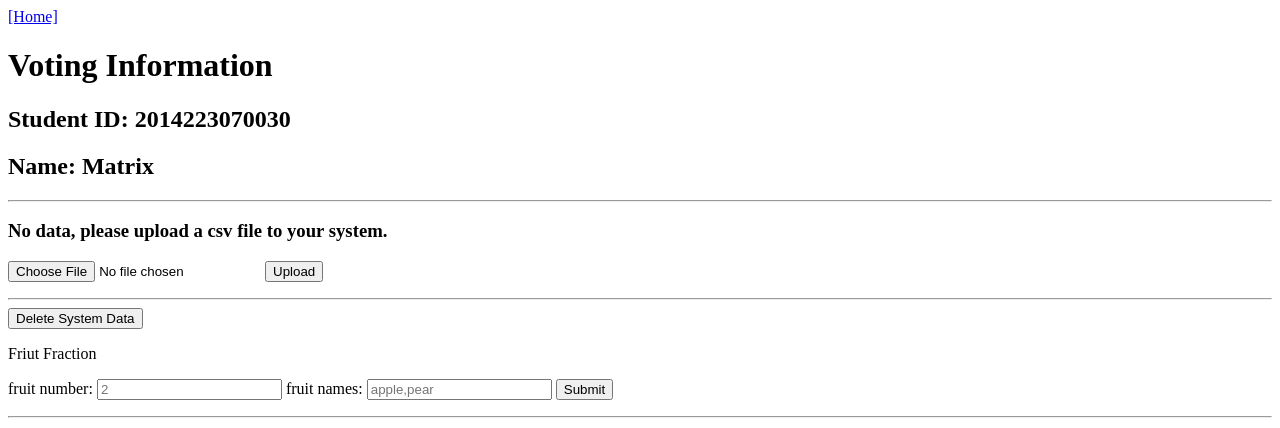
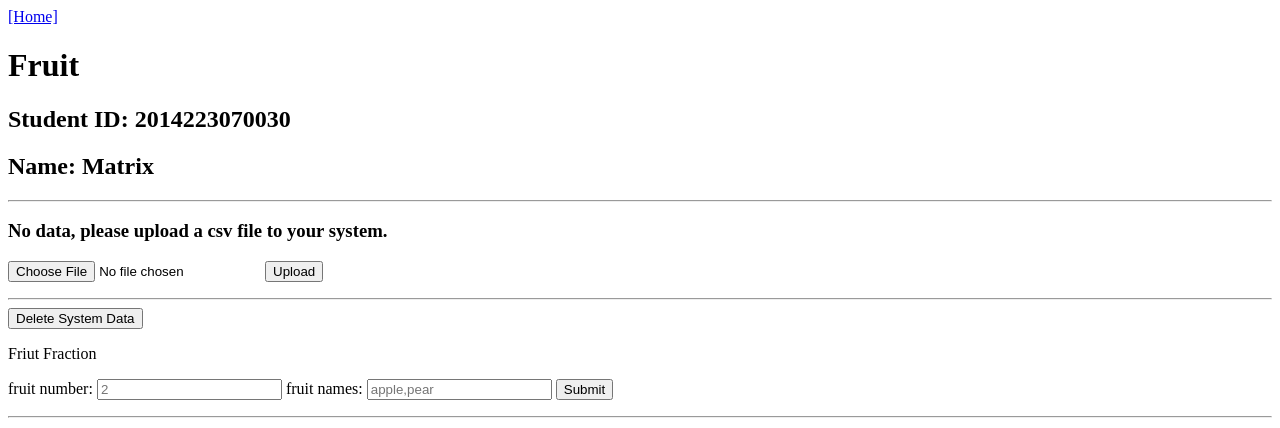
Before and after one commit to matrixback/exam, a Flask app: page / in a window 1280 px wide. Shown: the top 428 px of the page. Run offline with Flask 2, Linux system fonts and the light colour scheme; some libraries are stand-ins or nearby versions.

Commit message:
Update index.html

```diff
--- a/templates/index.html
+++ b/templates/index.html
@@ -6,7 +6,7 @@
     </header>
     <body>
     <a href="/">[Home]</a>
-    <h1>Voting Information</h1>
+    <h1>Fruit</h1>
     <h2>Student ID: 2014223070030</h2>
     <h2>Name: Matrix</h2>
     <hr/>
```
